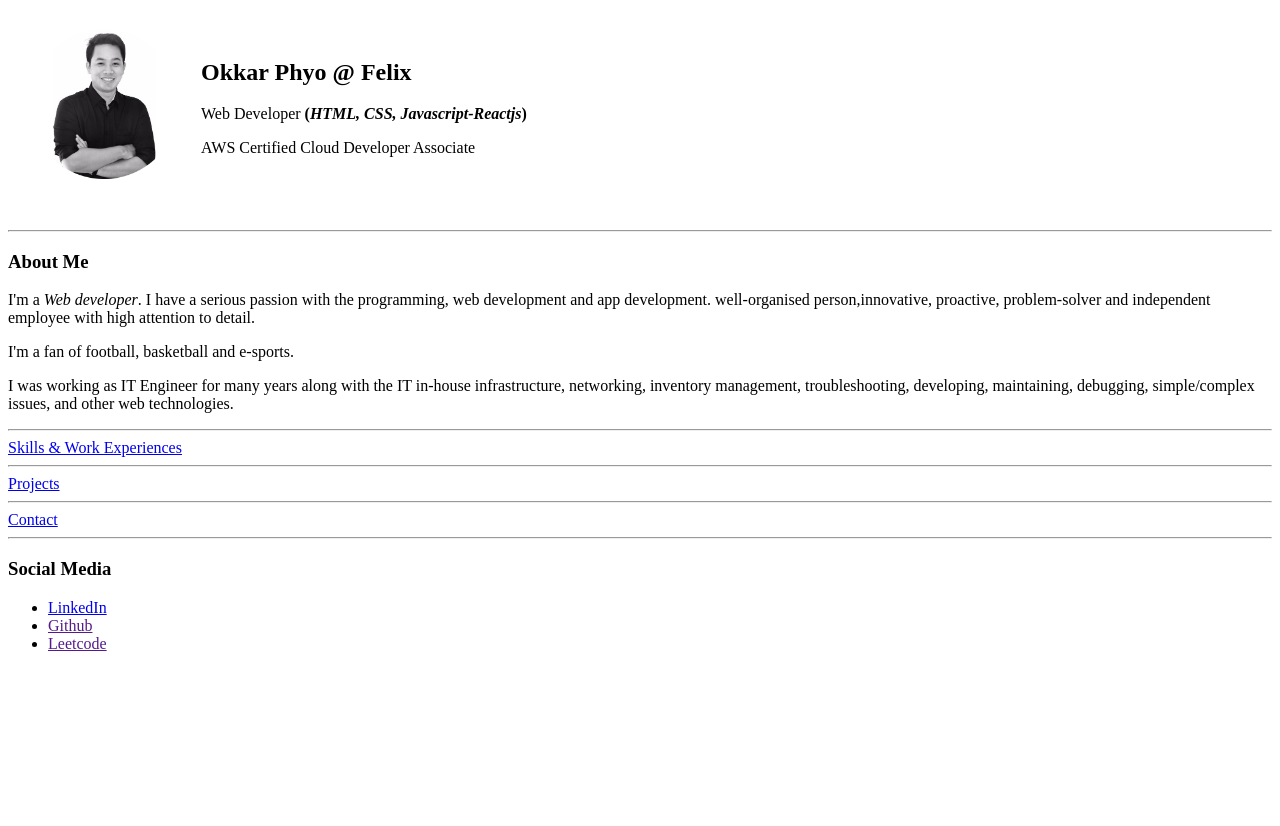
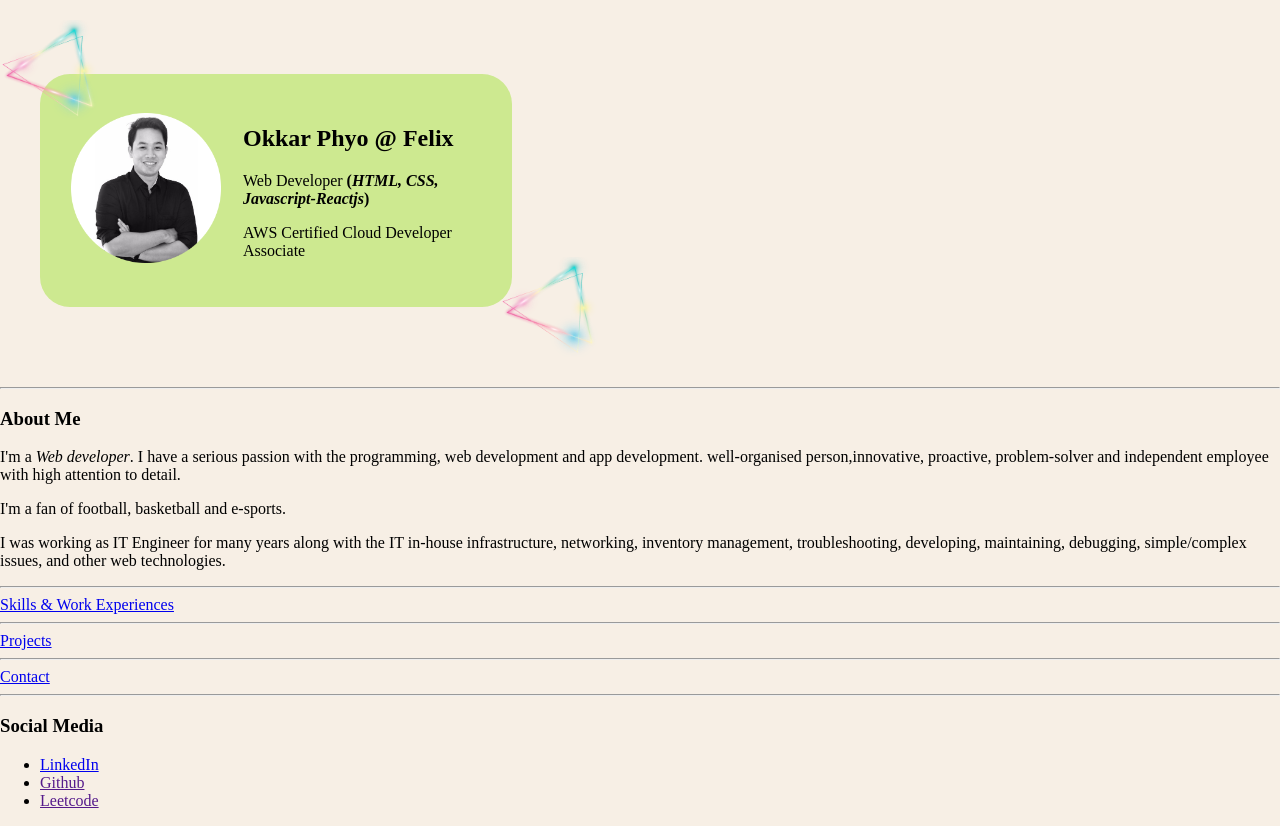
Before and after one commit to Okkarphyo-Felix/portfolio, a plain HTML site: page index.html in a window 1280 px wide. Before the commit the page ends 800 px from the top, so only its background shows below. Drawn offline with Linux system fonts and the light colour scheme.

Commit message:
Add CSS and name card design

```diff
--- /dev/null
+++ b/css/styles.css
@@ -0,0 +1,20 @@
+body {
+    background-color: #F7EFE5;
+    margin: 0;
+}
+
+.top-container {
+    background-color: #CDE990;
+    margin: -50px 60% 20px 40px;
+    border-radius: 30px;
+    padding: 10px 10px;
+}
+
+.triangle1{
+    margin-top: 20px;
+}
+
+.triangle2{
+    margin-top: -70px;
+    margin-left: 500px;
+}
--- a/index.html
+++ b/index.html
@@ -4,12 +4,19 @@
 <head>
     <meta charset="UTF-8">
     <title>Felix | Web Developer | felixthewebdeveloper.io</title>
+    <link rel="stylesheet" href="css/styles.css">
+    <link rel="icon" href="favicon.ico?v=2">
 </head>
 
 <body>
+    <div>
+        <img src="images/triangle.png" class="triangle1" height="100" width="100">
+    </div>
+
+    <div class="top-container">
         <table cellspacing="20">
             <tr>
-            <td> <img src="./images/Profile Pic Circle.png" alt="Okkar Phyo Profile Picture" width="150" height="150">
+                <td> <img src="images/Profile Pic Circle.png" alt="Okkar Phyo Profile Picture" width="150" height="150">
                 </td>
                 <td>
                     <h2>Okkar Phyo @ Felix</h2>
@@ -19,6 +26,11 @@
                 </td>
             </tr>
         </table>
+    </div>
+
+    <div>
+        <img src="images/triangle.png" class="triangle2" height="100" width="100">
+    </div>
 
 
     <br>
```
Also changed, not shown: contact.html (+2 -0 lines), projects.html (+2 -0 lines), skills.html (+2 -0 lines), favicon.ico (added), images/triangle.png (added). Lines whose indentation alone changed are shown as unchanged.
